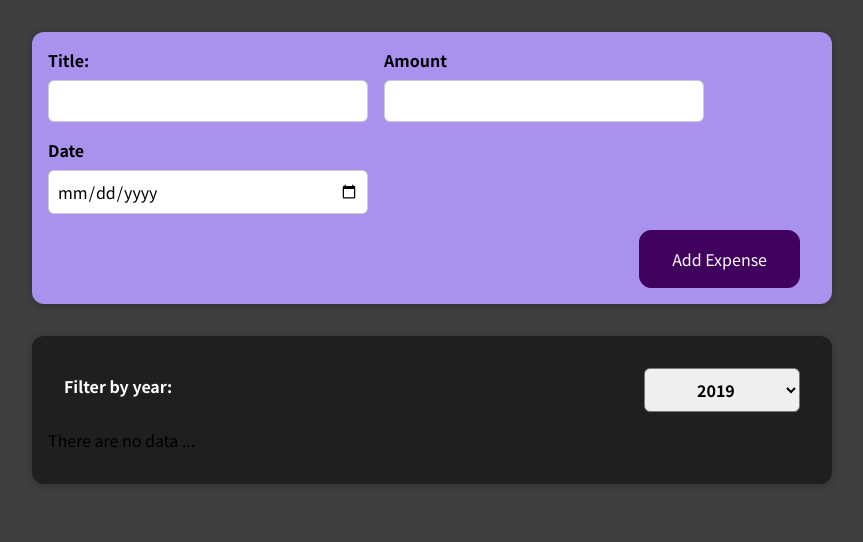
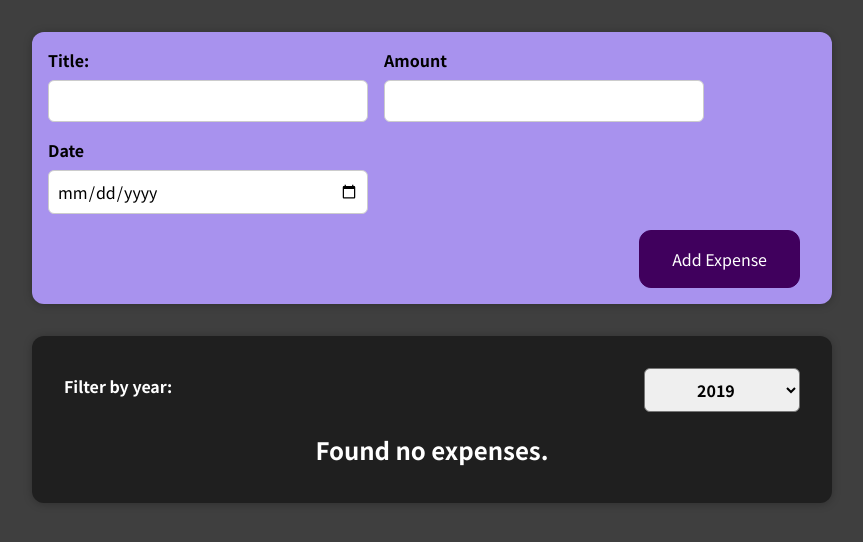
Before and after one commit to mm-hstefanova/reactjs-the-complete-guide-learning, a React (Create React App) app in the folder personal-budget-tool/: page / in a window 1280 px wide. Shown: the top 542 px of the page, without its empty margins (208-1071 px from the left). Built offline with nearby package versions, Linux system fonts and the light colour scheme.

Commit message:
code refactoring

```diff
--- a/personal-budget-tool/src/components/Expenses/ExpenseItem.js
+++ b/personal-budget-tool/src/components/Expenses/ExpenseItem.js
@@ -9,6 +9,7 @@
 
   const changeTitle = () => setTitle('Updated title!');
   return (
+    <li>
       <Card className='expense-item'>
         <ExpenseDate date={props.date} />
 
@@ -19,6 +20,7 @@
 
         <button onClick={changeTitle}>Change Title</button>
       </Card>
+    </li>
   );
 }
 
--- a/personal-budget-tool/src/components/Expenses/Expenses.js
+++ b/personal-budget-tool/src/components/Expenses/Expenses.js
@@ -1,6 +1,6 @@
 import { useState, useEffect } from 'react';
-import ExpenseItem from './ExpenseItem';
 import ExpensesFilter from './ExpensesFilter';
+import ExpensesList from './ExpensesList';
 
 import './Expenses.css';
 import Card from '../UI/Card';
@@ -19,33 +19,7 @@
   return (
     <Card className='expenses'>
       <ExpensesFilter selected={year} onChangeFilter={filterChangeHandler} />
-      {/* Shorter syntax: && */}
-
-      {/* {filteredExpenses.length === 0 && <p>There are no data ...</p>}
-
-      {filteredExpenses.length > 0 &&
-        filteredExpenses.map((expense) => (
-          <ExpenseItem
-            key={expense.id}
-            title={expense.title}
-            amount={expense.amount}
-            date={expense.date}
-          />
-        ))} */}
-
-      {/* Ternary syntax: */}
-      {filteredExpenses.length === 0 ? (
-        <p>There are no data ...</p>
-      ) : (
-        filteredExpenses.map((expense) => (
-          <ExpenseItem
-            key={expense.id}
-            title={expense.title}
-            amount={expense.amount}
-            date={expense.date}
-          />
-        ))
-      )}
+      <ExpensesList items={filteredExpenses} />
     </Card>
   );
 }
--- /dev/null
+++ b/personal-budget-tool/src/components/Expenses/ExpensesList.css
@@ -0,0 +1,9 @@
+.expenses-list {
+  list-style: none;
+  padding: 0;
+}
+
+.expenses-list__fallback {
+  color: white;
+  text-align: center;
+}
--- /dev/null
+++ b/personal-budget-tool/src/components/Expenses/ExpensesList.js
@@ -0,0 +1,28 @@
+import './ExpensesList.css';
+import ExpenseItem from './ExpenseItem';
+
+function ExpensesList(props) {
+  if (props.items.length === 0) {
+    return <h2 className='expenses-list__fallback'>Found no expenses.</h2>;
+  }
+
+  return (
+    <ul className='expenses-list'>
+      {/* Ternary syntax: */}
+      {props.items.length === 0 ? (
+        <li>There are no data ...</li>
+      ) : (
+        props.items.map((expense) => (
+          <ExpenseItem
+            key={expense.id}
+            title={expense.title}
+            amount={expense.amount}
+            date={expense.date}
+          />
+        ))
+      )}
+    </ul>
+  );
+}
+
+export default ExpensesList;
```
Lines whose indentation alone changed are shown as unchanged.
